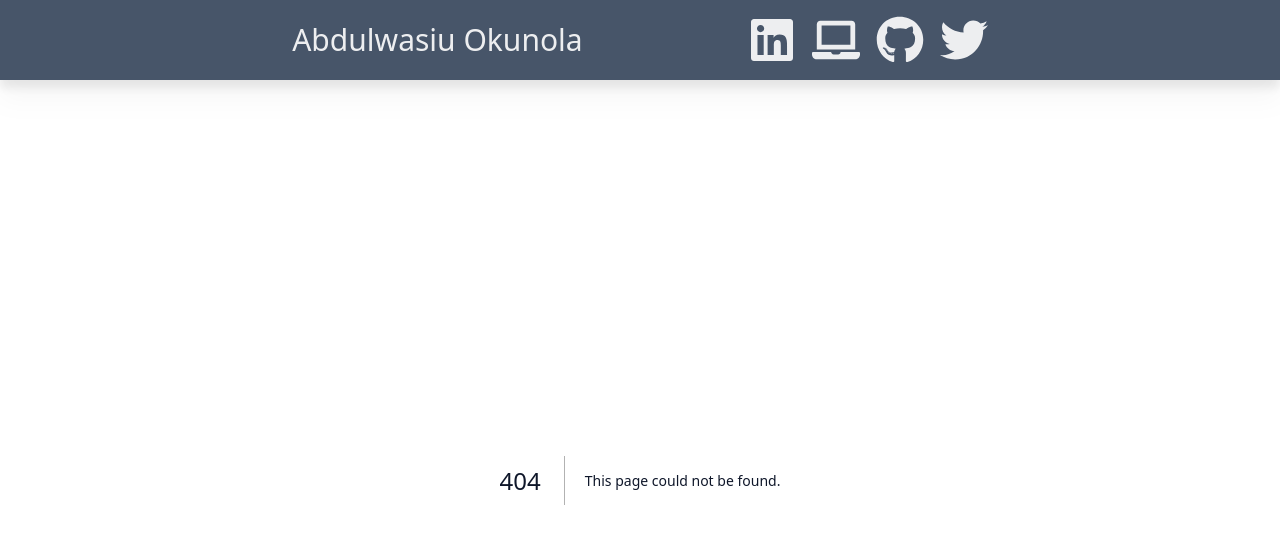
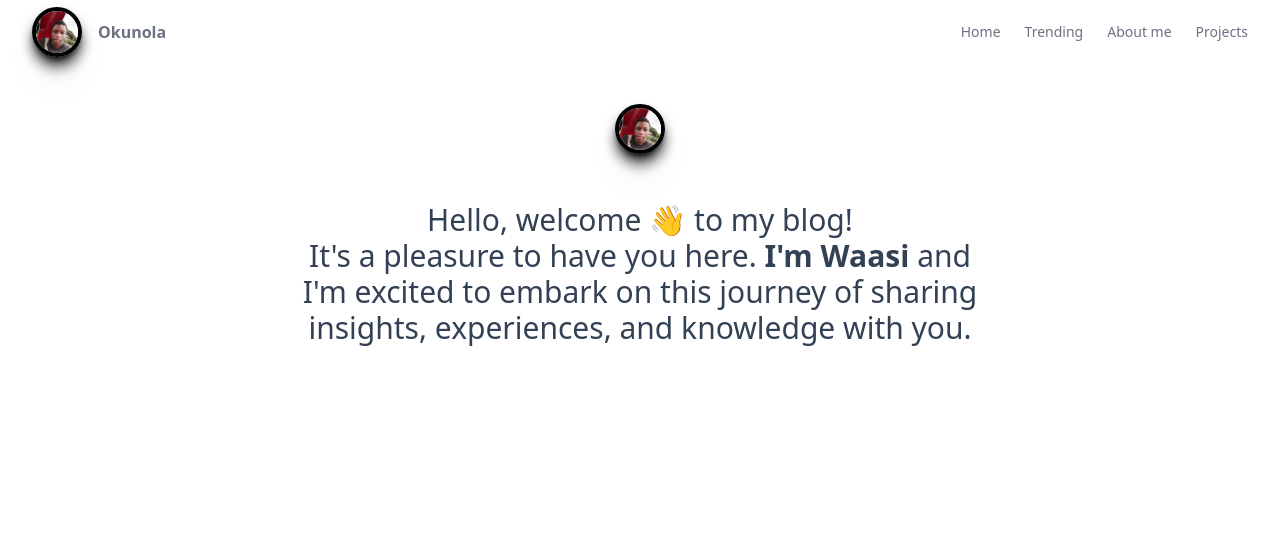
Before and after one commit to Okunola11/Nextjs-Mdx-Blog, a Next.js app: page /about in a window 1280 px wide. Before the commit this address had no page. Shown: the top 544 px of the page. Built offline with nearby package versions, Linux system fonts and the light colour scheme.

Commit message:
Improved the NavBar

```diff
--- /dev/null
+++ b/app/about/page.tsx
@@ -0,0 +1,17 @@
+import MyProfilePic from "../components/MyProfilePic";
+
+export default function About() {
+  return (
+    <div>
+      <MyProfilePic />
+      <p className="mt-12 mb-12 text-3xl text-center dark:text-white">
+        Hello, welcome 👋&nbsp;to my blog!
+        <br />
+        It's a pleasure to have you here.{" "}
+        <span className="whitespace-nowrap font-bold">I'm Waasi</span> and I'm
+        excited to embark on this journey of sharing insights, experiences, and
+        knowledge with you.
+      </p>
+    </div>
+  );
+}
--- a/app/components/MyProfilePic.tsx
+++ b/app/components/MyProfilePic.tsx
@@ -4,11 +4,11 @@ export default function MyProfilePic() {
   return (
     <section className="w-full mx-auto">
       <Image
-        className="border-4 border-black dark:border-slate-500 shadow-lg drop-shadow-xl shadow-black rounded-full mx-auto mt-8"
+        className="border-4 border-black dark:border-slate-500 shadow-lg drop-shadow-xl shadow-black rounded-full mx-auto"
         src="/images/waasi.jpg"
         alt="Waasi Okunola"
-        width={200}
-        height={200}
+        width={50}
+        height={50}
         priority={true}
       />
     </section>
--- a/app/components/Navbar.tsx
+++ b/app/components/Navbar.tsx
@@ -1,19 +1,48 @@
+"use client";
+
 import Link from "next/link";
 import { FaTwitter, FaGithub, FaLaptop, FaLinkedin } from "react-icons/fa";
+import MyProfilePic from "./MyProfilePic";
+import { useState } from "react";
 
 export default function Navbar() {
+  const [isActive, setIsActive] = useState(false);
+
+  const toggleMenu = () => {
+    setIsActive(!isActive);
+  };
   return (
-    <nav className="bg-slate-600 p-4 sticky top-0 drop-shadow-xl z-10">
-      <div className="md:px-6 prose prose-xl mx-auto flex justify-between flex-col sm:flex-row">
+    <>
+      {/* <header className="bg-slate-600 p-4 sticky top-0 drop-shadow-xl z-10">
+         <Avatar>
+        <AvatarImage src="https://github.com/shadcn.png" />
+        <AvatarFallback>CN</AvatarFallback>
+      </Avatar>
+
+        <div className="md:px-6 prose prose-xl mx-auto flex justify-evenly">
+          <section>
             <h1 className="text-3xl font-bold text-white grid place-content-center mb-2 md:mb-0">
               <Link
                 href="/"
                 className="text-white/90 no-underline hover:text-white"
               >
-            Abdulwasiu Okunola
+                Okunola
               </Link>
             </h1>
-        <div className="flex flex-row justify-center sm:justify-evenly align-middle gap-4 text-white text-4xl lg:text-5xl">
+          </section>
+          <nav className="flex justify-between gap-x-4">
+            <Link href="/" className="text-white/90 hover:text-white">
+              Home
+            </Link>
+            <Link href="" className="text-white/90 hover:text-white">
+              Trending
+            </Link>
+            <Link href="/about" className="text-white/90 hover:text-white">
+              About me
+            </Link>
+          </nav>
+          <nav className="">
+            <div className="flex flex-row justify-center sm:justify-evenly align-middle gap-4 text-white text-2xl lg:text-3xl">
               <Link
                 className="text-white/90 hover:text-white"
                 href="https://www.linkedin.com/in/waas"
@@ -39,7 +68,114 @@ export default function Navbar() {
                 <FaTwitter />
               </Link>
             </div>
+          </nav>
         </div>
+      </header> */}
+      <header className="bg-white dark:bg-gray-900">
+        <div className="mx-auto max-w-screen-xl px-4 sm:px-6 lg:px-8">
+          <div className="flex h-16 items-center justify-between">
+            <div className="flex gap-2 items-center md:gap-4">
+              <a className="text-gray-500 dark:text-white" href="/about">
+                <span className="sr-only">Okunola Abdulwasiu</span>
+                <MyProfilePic />
+              </a>
+              <h1 className="text-gray-500 dark:text-white font-bold">
+                Okunola
+              </h1>
+            </div>
+
+            <div className="hidden md:block">
+              <nav aria-label="Global">
+                <ul className="flex items-center gap-6 text-sm">
+                  <li>
+                    <Link
+                      className="text-gray-500 transition hover:text-gray-500/75 dark:text-white dark:hover:text-white/75"
+                      href="/"
+                    >
+                      Home
+                    </Link>
+                  </li>
+
+                  <li>
+                    <Link
+                      className="text-gray-500 transition hover:text-gray-500/75 dark:text-white dark:hover:text-white/75"
+                      href="#"
+                    >
+                      Trending
+                    </Link>
+                  </li>
+
+                  <li>
+                    <Link
+                      className="text-gray-500 transition hover:text-gray-500/75 dark:text-white dark:hover:text-white/75"
+                      href="#"
+                    >
+                      About me
+                    </Link>
+                  </li>
+
+                  <li>
+                    <a
+                      className="text-gray-500 transition hover:text-gray-500/75 dark:text-white dark:hover:text-white/75"
+                      href="#"
+                    >
+                      Projects
+                    </a>
+                  </li>
+                </ul>
               </nav>
+            </div>
+
+            <button
+              onClick={toggleMenu}
+              className="flex flex-col justify-center items-center md:hidden"
+            >
+              <span
+                className={`bg-white block transition-all duration-300 ease-out
+                    h-0.5 w-6 rounded-sm ${
+                      isActive ? "rotate-45 translate-y-1" : "-translate-y-0.5"
+                    }`}
+              ></span>
+              <span
+                className={`bg-white block transition-all duration-300 ease-out
+                    h-0.5 w-6 rounded-sm my-0.5 ${
+                      isActive ? "opacity-0" : "opacity-100"
+                    }`}
+              ></span>
+              <span
+                className={`bg-white block transition-all duration-300 ease-out
+                    h-0.5 w-6 rounded-sm ${
+                      isActive ? "-rotate-45 -translate-y-1" : "translate-y-0.5"
+                    }`}
+              ></span>
+            </button>
+          </div>
+        </div>
+        <nav
+          id="menu"
+          className={`bg-gray-800 text-center w-full transition duration-300 ease-in-out ${
+            isActive ? "block" : "hidden"
+          }`}
+        >
+          <ul className="flex flex-col md:flex-row md:space-x-4 p-4">
+            <li>
+              <a href="#" className="text-white hover:text-gray-300 py-2 px-4">
+                Home
+              </a>
+            </li>
+            <li>
+              <a href="#" className="text-white hover:text-gray-300 py-2 px-4">
+                About
+              </a>
+            </li>
+            <li>
+              <a href="#" className="text-white hover:text-gray-300 py-2 px-4">
+                Contact
+              </a>
+            </li>
+          </ul>
+        </nav>
+      </header>
+    </>
   );
 }
--- a/app/page.tsx
+++ b/app/page.tsx
@@ -1,20 +1,10 @@
 import Posts from "./components/Posts";
-import MyProfilePic from "./components/MyProfilePic";
 
-export const revalidate = 86400;
+export const revalidate = 0;
 
 export default function Home() {
   return (
     <div className="mx-auto">
-      <MyProfilePic />
-      <p className="mt-12 mb-12 text-3xl text-center dark:text-white">
-        Hello, welcome 👋&nbsp;to my blog!
-        <br />
-        It's a pleasure to have you here.{" "}
-        <span className="whitespace-nowrap font-bold">I'm Waasi</span> and I'm
-        excited to embark on this journey of sharing insights, experiences, and
-        knowledge with you.
-      </p>
       <Posts />
     </div>
   );
--- a/app/posts/[postId]/page.tsx
+++ b/app/posts/[postId]/page.tsx
@@ -4,7 +4,7 @@ import { notFound } from "next/navigation";
 import Link from "next/link";
 import "highlight.js/styles/github-dark.css";
 
-export const revalidate = 86400; // it's like setting cache to no-cache
+export const revalidate = 0; // it's like setting cache to no-cache
 
 type Props = {
   params: {
@@ -12,7 +12,7 @@ type Props = {
   };
 };
 
-export async function generateStaticParams() {
+/* export async function generateStaticParams() {
   const posts = await getPostsMeta(); // deduped: all server-side fetches will be deduped by next
 
   if (!posts) {
@@ -22,7 +22,7 @@ export async function generateStaticParams() {
   return posts.map((post) => ({
     postId: post.id,
   }));
-}
+} */
 
 export async function generateMetadata({ params: { postId } }: Props) {
   const post = await getPostByName(`${postId}.mdx`); // next will dedupe the data
--- a/app/tags/[tag]/page.tsx
+++ b/app/tags/[tag]/page.tsx
@@ -2,7 +2,7 @@ import { getPostsMeta } from "@/lib/post";
 import PostsList from "@/app/components/PostsList";
 import Link from "next/link";
 
-export const revalidate = 86400;
+export const revalidate = 0;
 
 type Props = {
   params: {
@@ -10,7 +10,7 @@ type Props = {
   };
 };
 
-export async function generateStaticParams() {
+/* export async function generateStaticParams() {
   const posts = await getPostsMeta(); // de-duped
 
   if (!posts) return [];
@@ -19,7 +19,7 @@ export async function generateStaticParams() {
   // out the array into one (we have arrays of arrays when we call map). we call new Set() to remove duplicates
 
   return Array.from(tags).map((tag) => ({ tag })); // this creates an array of objects
-}
+} */
 
 export async function generateMetadata({ params: { tag } }: Props) {
   return {
--- a/package.json
+++ b/package.json
@@ -33,6 +33,6 @@
     "@tailwindcss/typography": "^0.5.10",
     "autoprefixer": "^10.4.18",
     "postcss": "^8.4.35",
-    "tailwindcss": "^3.4.1"
+    "tailwindcss": "^3.4.3"
   }
 }
```
Also changed, not shown: 2 other files (tests, documents, lock files or other folders). Lines whose indentation alone changed are shown as unchanged.
